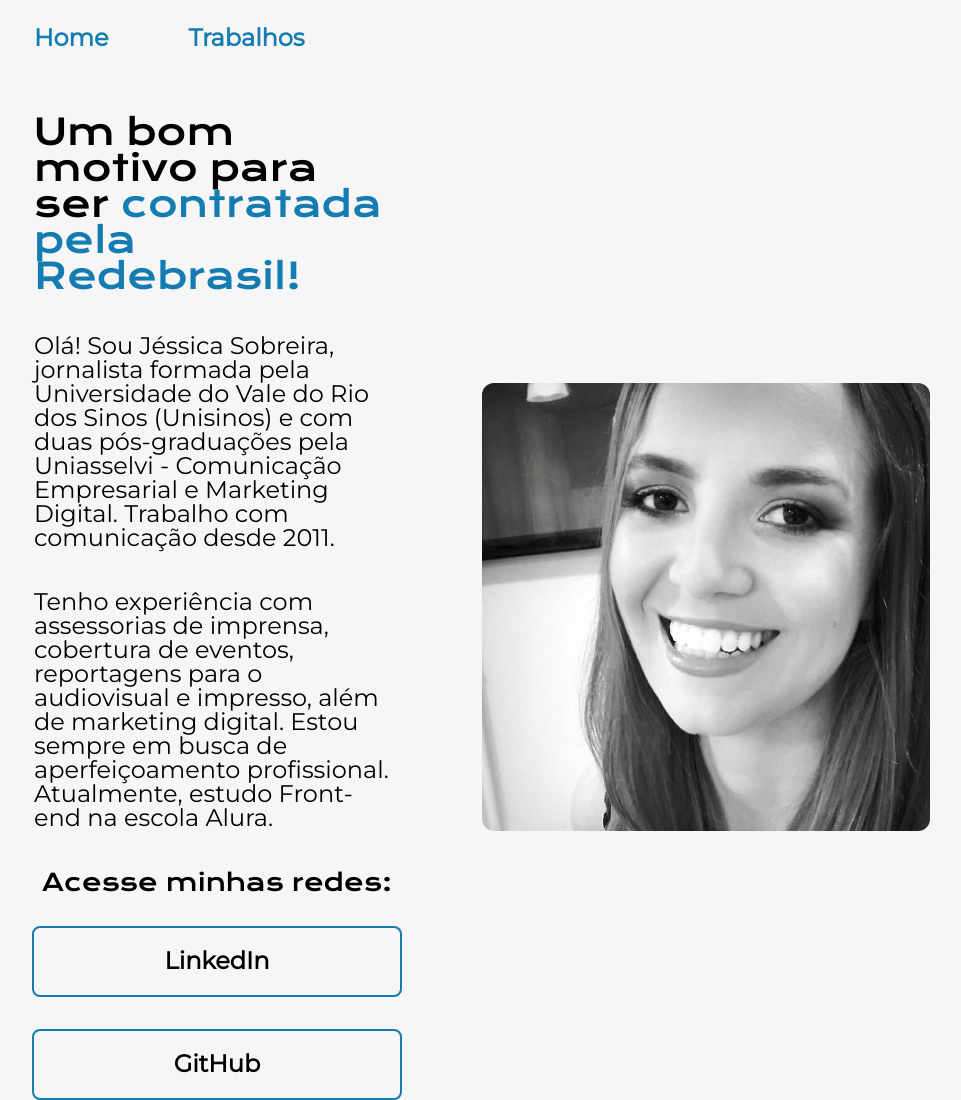
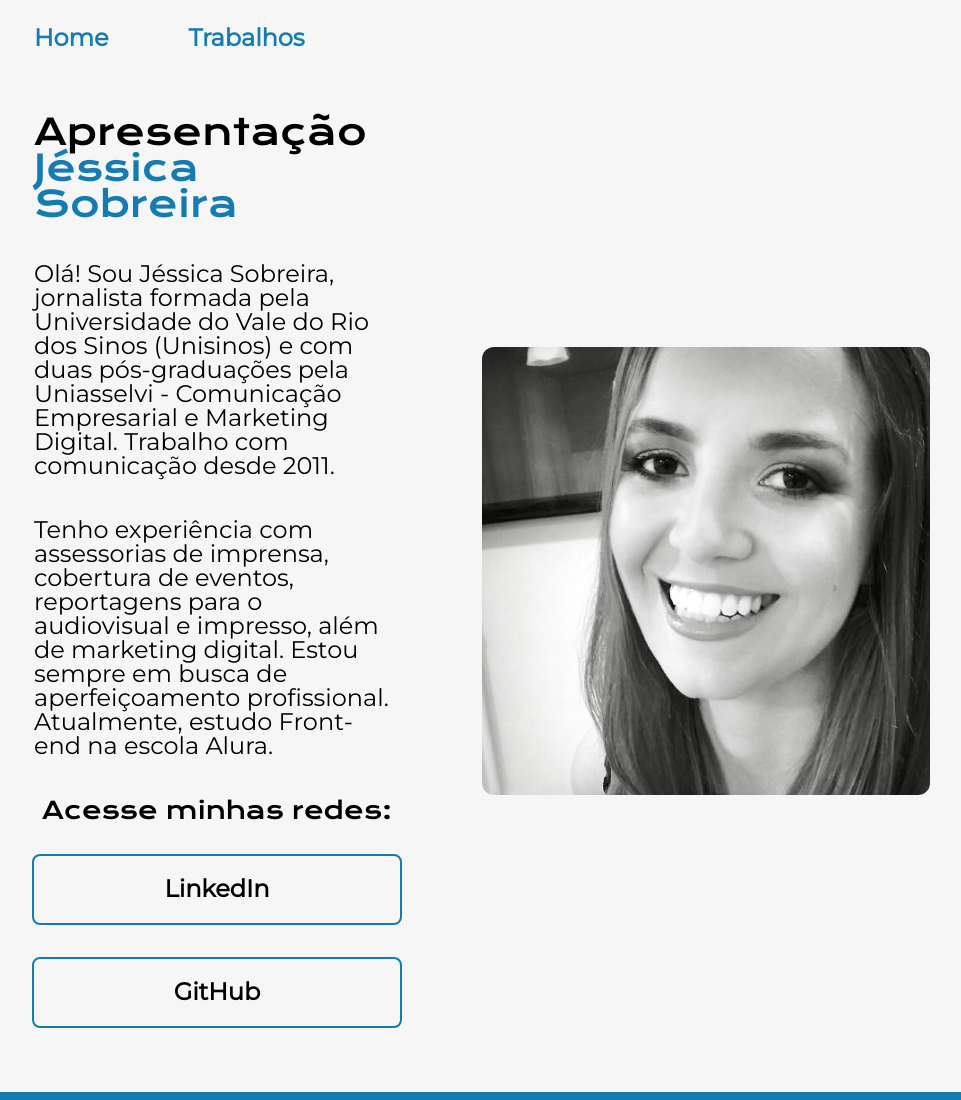
Before and after one commit to jessica-sobreira/galeria, a plain HTML site: page index.html in a window 1280 px wide. Shown: the top 1100 px of the page, without its empty margins (158-1119 px from the left). Drawn offline with nearby package versions, Linux system fonts and the light colour scheme.

Commit message:
Update index.html

```diff
--- a/index.html
+++ b/index.html
@@ -20,7 +20,7 @@
     </header>
 		<main class="apresentacao">
 			<section class="apresentacao__conteudo">
-				<h1 class="apresentacao__titulo">Um bom motivo para ser <strong class="titulo__destaque">contratada pela Redebrasil!</strong></h1>
+				<h1 class="apresentacao__titulo">Apresentação <strong class="titulo__destaque">Jéssica Sobreira</strong></h1>
 				<p class="apresentacao__texto">Olá! Sou Jéssica Sobreira, jornalista formada pela Universidade do Vale do Rio dos Sinos (Unisinos) e com duas pós-graduações pela Uniasselvi - Comunicação Empresarial e Marketing Digital. Trabalho com comunicação desde 2011.</p>
 				<p class="apresentacao__texto">Tenho experiência com assessorias de imprensa, cobertura de eventos, reportagens para o audiovisual e impresso, além de marketing digital. Estou sempre em busca de aperfeiçoamento profissional. Atualmente, estudo Front-end na escola Alura.</p>
 			<div class="apresentacao__links">
```
